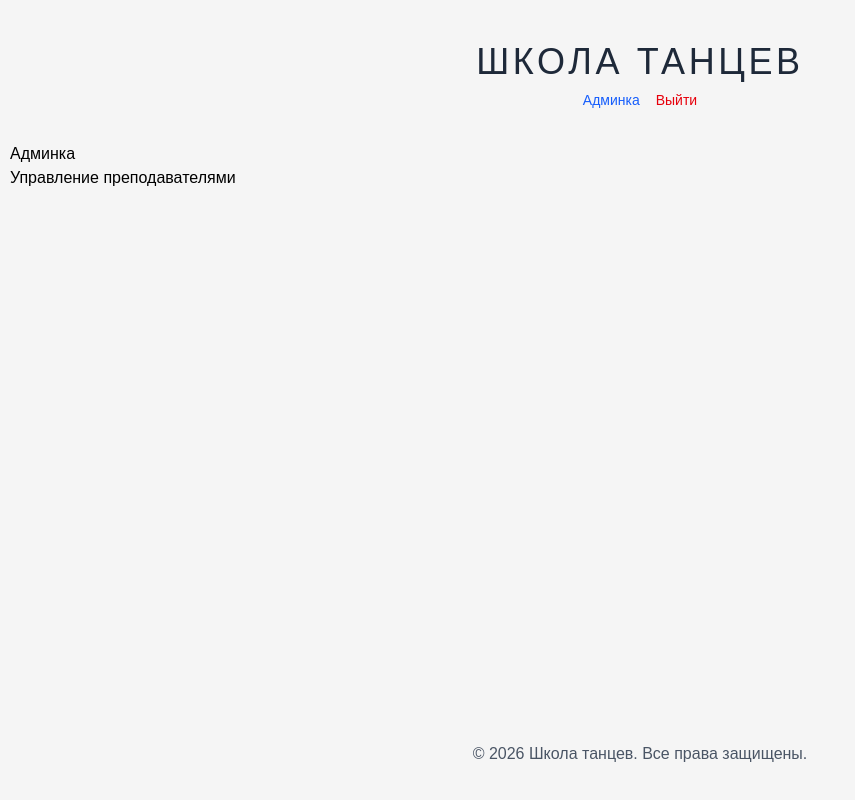
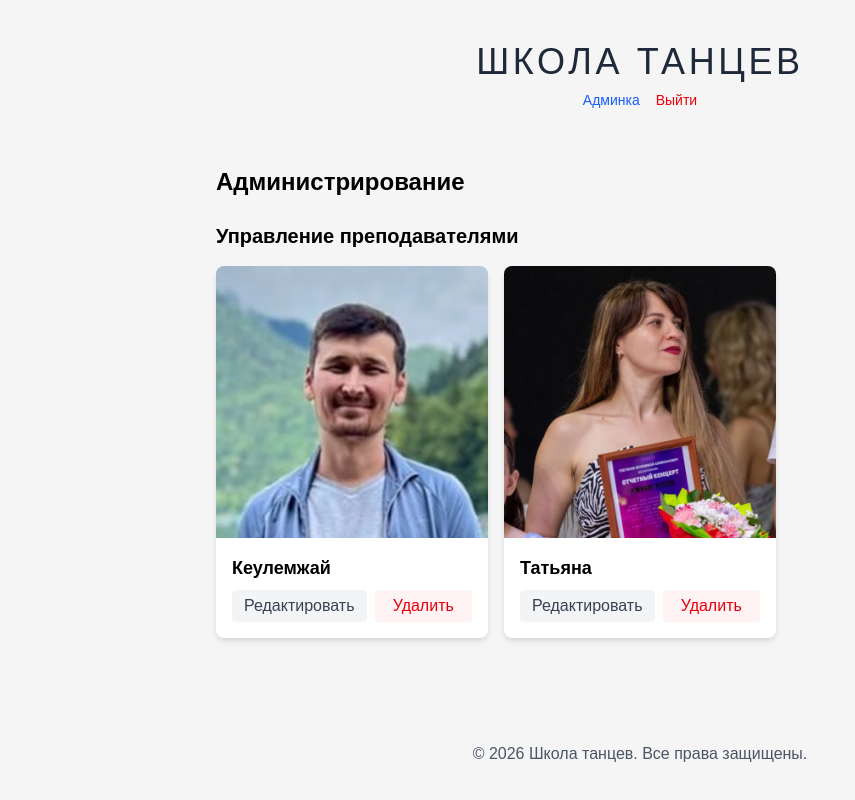
Before and after one commit to baikhonov/dance-studio, a Vue app: page /admin in a window 1280 px wide. Shown: the whole page, without its empty margins (0-855 px from the left). Built offline with nearby package versions, Linux system fonts and the light colour scheme; sample sign-in values are in the browser's storage.

Commit message:
Сделал вывод преподавателей в админку

```diff
--- a/src/views/AdminView.vue
+++ b/src/views/AdminView.vue
@@ -1,7 +1,47 @@
-<script setup></script>
+<script setup>
+import { useScheduleStore } from '@/stores/schedule'
+import { storeToRefs } from 'pinia'
+
+const schedule = useScheduleStore()
+console.log('schedule - ', schedule)
+
+const { teachers } = storeToRefs(schedule)
+console.log('teachers - ', teachers)
+</script>
+
 <template>
-  <div>
-    <h1>Админка</h1>
-    <h2>Управление преподавателями</h2>
+  <div class="max-w-4xl mx-auto p-6">
+    <h1 class="text-2xl font-bold mb-6">Администрирование</h1>
+    <h2 class="text-xl font-semibold mb-4">Управление преподавателями</h2>
+
+    <div class="grid grid-cols-1 md:grid-cols-2 lg:grid-cols-3 gap-4">
+      <div
+        v-for="teacher in teachers"
+        :key="teacher.id"
+        class="bg-white rounded-lg shadow-md overflow-hidden hover:shadow-lg transition"
+      >
+        <img
+          :src="`/images/teachers/${teacher.photo}`"
+          :alt="teacher.name"
+          class="w-full object-cover"
+          @error="$event.target.src = '/images/teachers/default-avatar.jpg'"
+        />
+        <div class="p-4">
+          <p class="font-semibold text-lg mb-2">{{ teacher.name }}</p>
+          <div class="flex gap-2">
+            <button
+              class="flex-1 px-3 py-1 bg-gray-100 text-gray-700 rounded hover:bg-gray-200 transition"
+            >
+              Редактировать
+            </button>
+            <button
+              class="flex-1 px-3 py-1 bg-red-50 text-red-600 rounded hover:bg-red-100 transition"
+            >
+              Удалить
+            </button>
+          </div>
+        </div>
+      </div>
+    </div>
   </div>
 </template>
```
